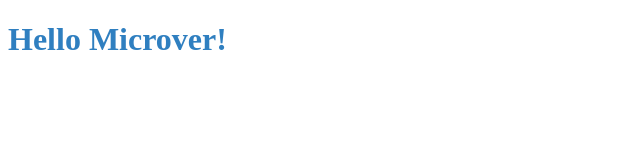
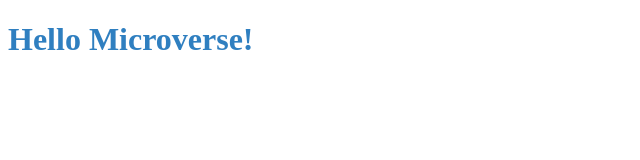
Before and after one commit to Fsher07/Hello-Microverse, a plain HTML site: page index.html in a window 1280 px wide. Shown: the full height of the page, 0-640 px from the left. Drawn offline with Linux system fonts and the light colour scheme.

Commit message:
Update index.html

```diff
--- a/index.html
+++ b/index.html
@@ -8,6 +8,6 @@
     <title>Document</title>
 </head>
 <body>
-    <h1>Hello Microver!</h1>
+    <h1>Hello Microverse!</h1>
 </body>
 </html>
```
